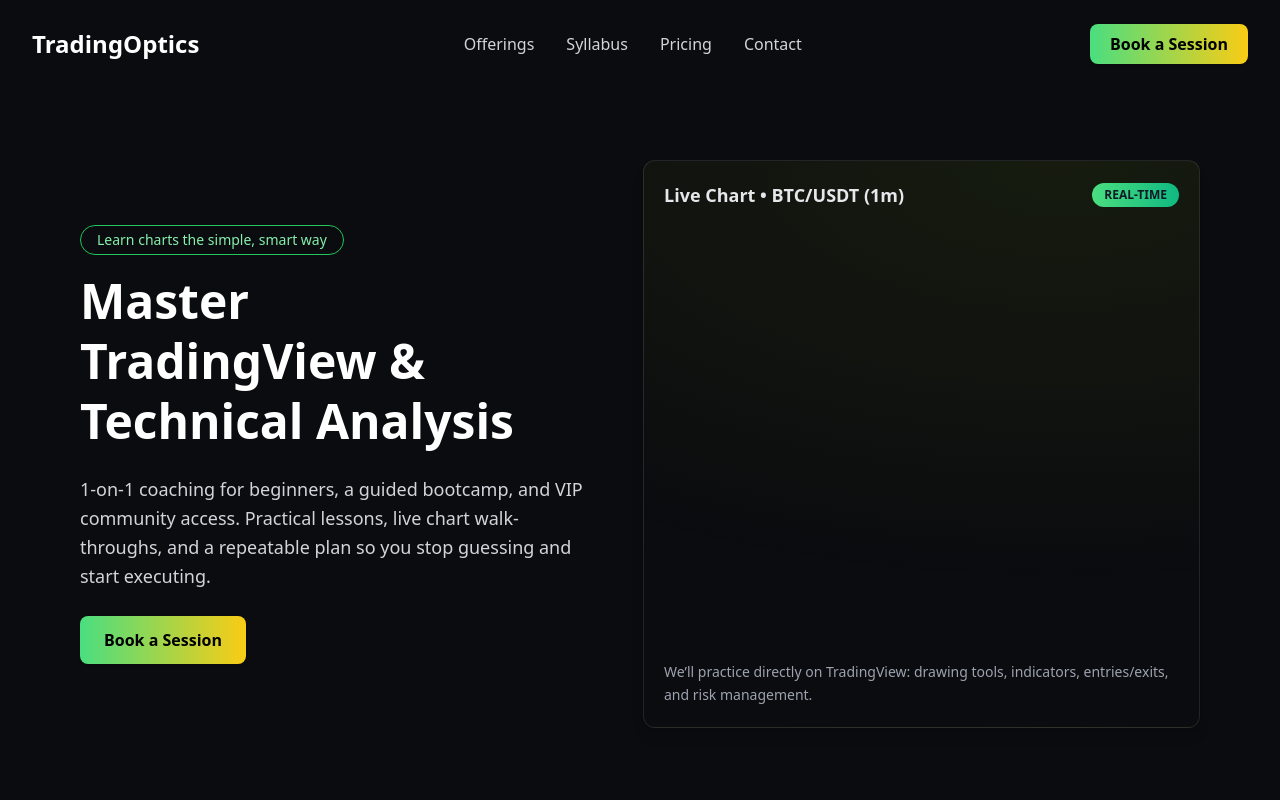
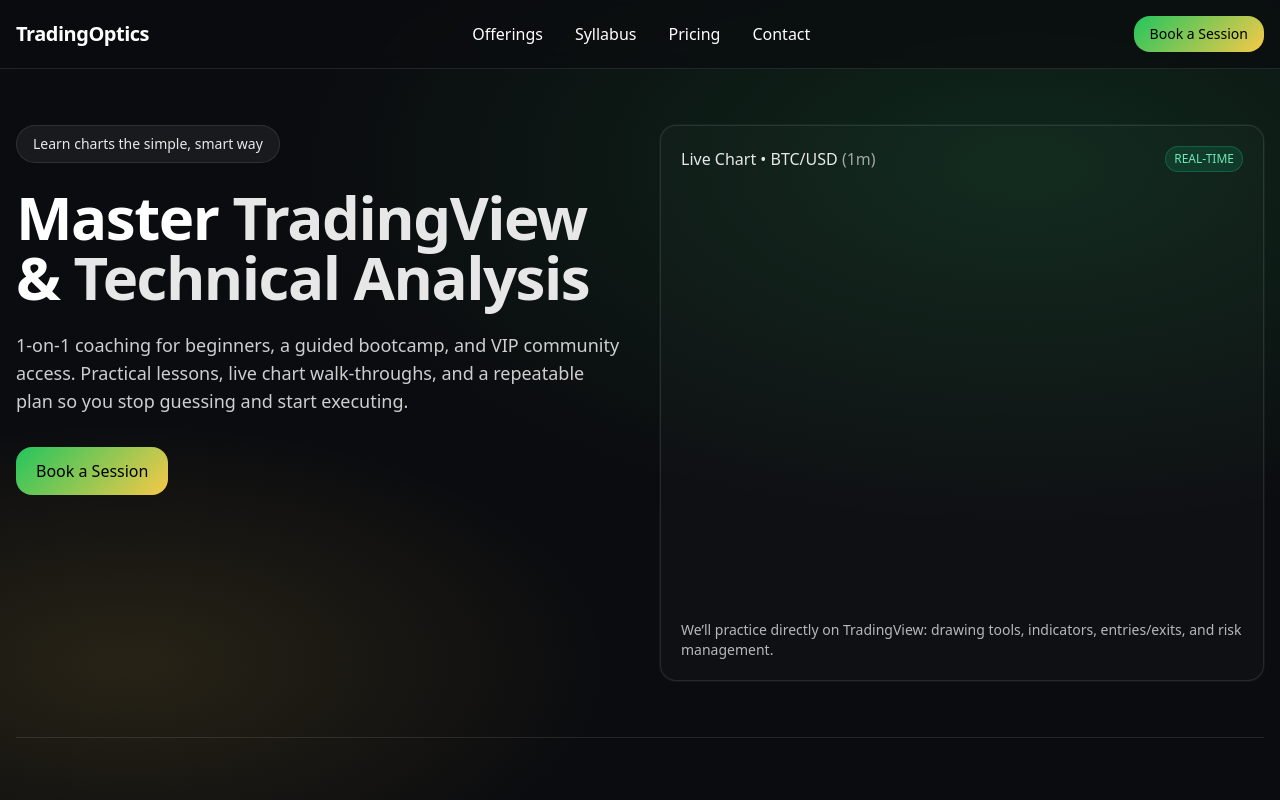
Before and after one commit to TradingOptics/TradingOptics, a React (Vite) app: page / in a window 1280 px wide. Shown: the top 800 px of the page. Built offline with nearby package versions, Linux system fonts and the light colour scheme.

Commit message:
Update TradingOpticsLanding.tsx

```diff
--- a/src/TradingOpticsLanding.tsx
+++ b/src/TradingOpticsLanding.tsx
@@ -1,84 +1,125 @@
-// src/TradingOpticsLanding.tsx
 import React from "react";
 import TVChart from "./TVChart";
 
-const TradingOpticsLanding: React.FC = () => {
+const navLink =
+  "text-sm md:text-base hover:opacity-80 transition-opacity";
+
+const ctaHref = "https://calendly.com/tradingoptics";
+
+export default function TradingOpticsLanding() {
   return (
-    <main className="relative bg-[#0b0c0f] text-white min-h-screen flex flex-col">
-      {/* Header */}
-      <header className="flex justify-between items-center px-8 py-6">
-        <h1 className="text-2xl font-bold">TradingOptics</h1>
-        <nav className="space-x-8 text-gray-300 font-medium">
-          <a href="#offerings" className="hover:text-green-400">Offerings</a>
-          <a href="#syllabus" className="hover:text-green-400">Syllabus</a>
-          <a href="#pricing" className="hover:text-green-400">Pricing</a>
-          <a href="#contact" className="hover:text-green-400">Contact</a>
+    <div className="min-h-screen bg-hero-gradient">
+      {/* NAV */}
+      <header className="sticky top-0 z-50 bg-[#0b0c0f]/70 backdrop-blur border-b border-white/10">
+        <div className="mx-auto max-w-7xl px-4 py-4 flex items-center justify-between">
+          <a href="/" className="font-semibold tracking-tight text-xl">
+            TradingOptics
+          </a>
+          <nav className="hidden md:flex gap-8 items-center">
+            <a href="#offerings" className={navLink}>Offerings</a>
+            <a href="#syllabus" className={navLink}>Syllabus</a>
+            <a href="#pricing" className={navLink}>Pricing</a>
+            <a href="#contact" className={navLink}>Contact</a>
           </nav>
           <a
-          href="https://calendly.com/tradingoptics"
+            href={ctaHref}
             target="_blank"
             rel="noopener noreferrer"
-          className="ml-6 bg-gradient-to-r from-green-400 to-yellow-400 text-black font-semibold px-5 py-2 rounded-lg shadow hover:opacity-90 transition"
-        >
-          Book a Session
-        </a>
-      </header>
-
-      {/* Hero Section */}
-      <section className="flex flex-col lg:flex-row items-center justify-between px-10 lg:px-20 py-16 gap-12 flex-grow">
-        {/* Left Text */}
-        <div className="flex-1">
-          <span className="inline-block mb-4 px-4 py-1 rounded-full border border-green-500 text-green-300 text-sm font-medium">
-            Learn charts the simple, smart way
-          </span>
-          <h2 className="text-5xl font-extrabold leading-tight mb-6">
-            Master <br /> TradingView & <br /> Technical Analysis
-          </h2>
-          <p className="text-lg text-gray-300 leading-relaxed mb-6">
-            1-on-1 coaching for beginners, a guided bootcamp, and VIP community access.
-            Practical lessons, live chart walk-throughs, and a repeatable plan
-            so you stop guessing and start executing.
-          </p>
-          <a
-            href="https://calendly.com/tradingoptics"
-            target="_blank"
-            rel="noopener noreferrer"
-            className="inline-block bg-gradient-to-r from-green-400 to-yellow-400 text-black font-semibold px-6 py-3 rounded-lg shadow hover:opacity-90 transition"
+            className="rounded-2xl px-4 py-2 text-sm font-medium text-black"
+            style={{
+              background:
+                "linear-gradient(135deg, var(--tw-gradient-from, #23c55e), var(--tw-gradient-to, #f7c948))",
+              backgroundImage:
+                "linear-gradient(135deg, #23c55e, #f7c948)"
+            }}
           >
             Book a Session
           </a>
         </div>
+      </header>
 
-        {/* Right Live Chart */}
-        <div
-          className="flex-1 rounded-xl border border-white/10 shadow-lg p-5"
+      {/* HERO */}
+      <main className="mx-auto max-w-7xl px-4">
+        <section className="grid grid-cols-1 lg:grid-cols-2 gap-10 py-14">
+          {/* Left copy */}
+          <div className="max-w-2xl">
+            <span className="inline-block rounded-full bg-white/[0.06] border border-white/10 px-4 py-2 text-sm text-white/90">
+              Learn charts the simple, smart way
+            </span>
+
+            <h1 className="mt-6 text-4xl md:text-6xl font-extrabold leading-[1.1] tracking-tight">
+              Master <span className="text-white/90">TradingView</span> &amp;{" "}
+              <span className="text-white/90">Technical Analysis</span>
+            </h1>
+
+            <p className="mt-6 text-white/80 text-lg">
+              1-on-1 coaching for beginners, a guided bootcamp, and VIP community
+              access. Practical lessons, live chart walk-throughs, and a repeatable
+              plan so you stop guessing and start executing.
+            </p>
+
+            <div className="mt-8">
+              <a
+                href={ctaHref}
+                target="_blank"
+                rel="noopener noreferrer"
+                className="inline-flex items-center rounded-2xl px-5 py-3 text-base font-medium text-black"
                 style={{
-            background:
-              "radial-gradient(1200px 600px at 75% 0%, rgba(90,120,20,0.15), transparent 70%)",
+                  backgroundImage:
+                    "linear-gradient(135deg, #23c55e, #f7c948)"
                 }}
               >
-          <div className="flex items-center gap-3 mb-4">
-            <div className="text-lg font-semibold text-gray-200">
-              Live Chart • BTC/USDT (1m)
+                Book a Session
+              </a>
             </div>
-            <span className="ml-auto text-xs font-bold text-gray-900 bg-gradient-to-r from-green-400 to-emerald-500 px-3 py-1 rounded-full">
+          </div>
+
+          {/* Right: Live chart card */}
+          <div className="rounded-2xl border border-white/10 bg-white/[0.02] p-4 md:p-5 shadow-[0_0_0_1px_rgba(255,255,255,0.04)]">
+            <div className="flex items-center justify-between mb-3">
+              <p className="text-white/90 font-medium">
+                Live Chart • BTC/USD <span className="text-white/60">(1m)</span>
+              </p>
+              <span className="text-xs px-2 py-1 rounded-full bg-emerald-500/15 text-emerald-300 border border-emerald-500/30">
                 REAL-TIME
               </span>
             </div>
-
-          {/* LIVE TradingView chart */}
-          <div style={{ height: 420 }}>
-            <TVChart symbol="BINANCE:BTCUSDT" interval="1" height={420} />
-          </div>
-
-          <p className="mt-4 text-gray-400 text-sm leading-relaxed">
+            <TVChart symbol="BINANCE:BTCUSDT" interval="1" theme="dark" height={420} />
+            <p className="mt-4 text-sm text-white/70">
               We’ll practice directly on TradingView: drawing tools, indicators,
               entries/exits, and risk management.
             </p>
           </div>
         </section>
+
+        {/* (Optional) placeholder anchors for nav links */}
+        <section id="offerings" className="py-16 border-t border-white/10">
+          <h2 className="text-2xl font-semibold mb-4">Offerings</h2>
+          <p className="text-white/70">1-on-1 sessions, bootcamp, and VIP community access.</p>
+        </section>
+
+        <section id="syllabus" className="py-16 border-t border-white/10">
+          <h2 className="text-2xl font-semibold mb-4">Syllabus</h2>
+          <p className="text-white/70">From chart basics to execution and risk management.</p>
+        </section>
+
+        <section id="pricing" className="py-16 border-t border-white/10">
+          <h2 className="text-2xl font-semibold mb-4">Pricing</h2>
+          <p className="text-white/70">Simple, transparent pricing — no surprises.</p>
+        </section>
+
+        <section id="contact" className="py-16 border-t border-white/10">
+          <h2 className="text-2xl font-semibold mb-2">Contact</h2>
+          <p className="text-white/70">
+            Email <a href="mailto:support@tradingoptics.org" className="underline">support@tradingoptics.org</a>
+            {" "}or book a session any time.
+          </p>
+        </section>
       </main>
+
+      <footer className="border-t border-white/10 mt-10 py-8 text-center text-white/50 text-sm">
+        © {new Date().getFullYear()} TradingOptics. All rights reserved.
+      </footer>
+    </div>
   );
-};
-
-export default TradingOpticsLanding;
+}
```
Lines whose indentation alone changed are shown as unchanged.
